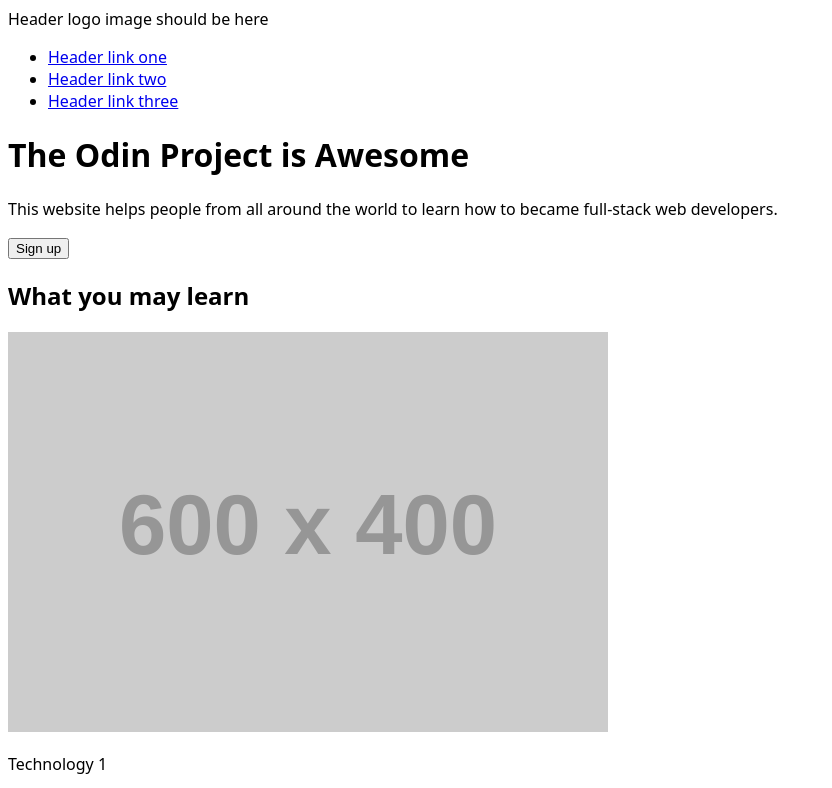
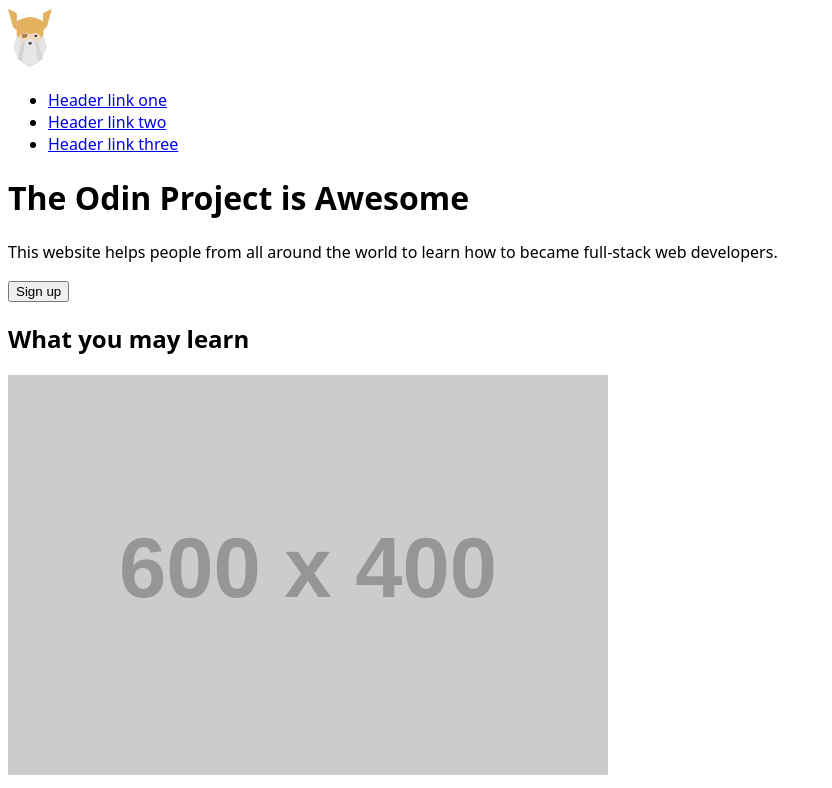
Before and after one commit to reyespinosa1996/LandingPage, a plain HTML site: page index.html in a window 1280 px wide. Shown: the top 788 px of the page, without its empty margins (0-832 px from the left). Drawn offline with Linux system fonts and the light colour scheme; placeholder pictures from the web are drawn by us.

Commit message:
Add odin logo image to webpage

```diff
--- a/index.html
+++ b/index.html
@@ -10,7 +10,7 @@
 
 <body>
     <div class="header">
-        <div>Header logo image should be here</div>
+        <img src="./images/odin-icon-22b41941.svg" alt="The Odin Project logo">
         <div class="Header Links">
             <ul>
                 <li><a href="#">Header link one</a></li>
```
Also changed, not shown: images/odin-icon-22b41941.svg (added).
